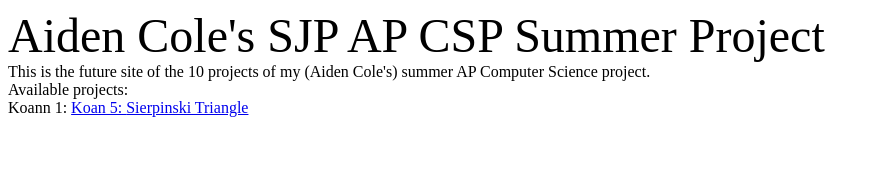
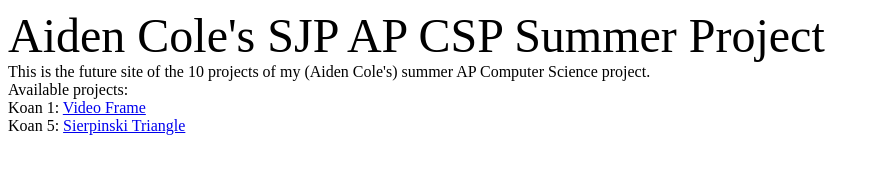
Before and after one commit to AnnoDominiM28/annodominim28.github.io, a plain HTML site: page index.html in a window 1280 px wide. Shown: the whole page, without its empty margins (0-879 px from the left). Drawn offline with Linux system fonts and the light colour scheme.

Commit message:
Update index.html

```diff
--- a/index.html
+++ b/index.html
@@ -14,8 +14,8 @@
   <body>
     This is the future site of the 10 projects of my (Aiden Cole's) summer AP Computer Science project. <br>
     Available projects: <br>
-    Koann 1:
-    <a href="https://annodominim28.github.io.koan1.html>Video Frame</a><br>
+    Koan 1:
+    <a href="https://annodominim28.github.io.koan1.html">Video Frame<br></a>
     Koan 5:
     <a href="https://annodominim28.github.io/koan5.html">Sierpinski Triangle</a>
   </body>
```
